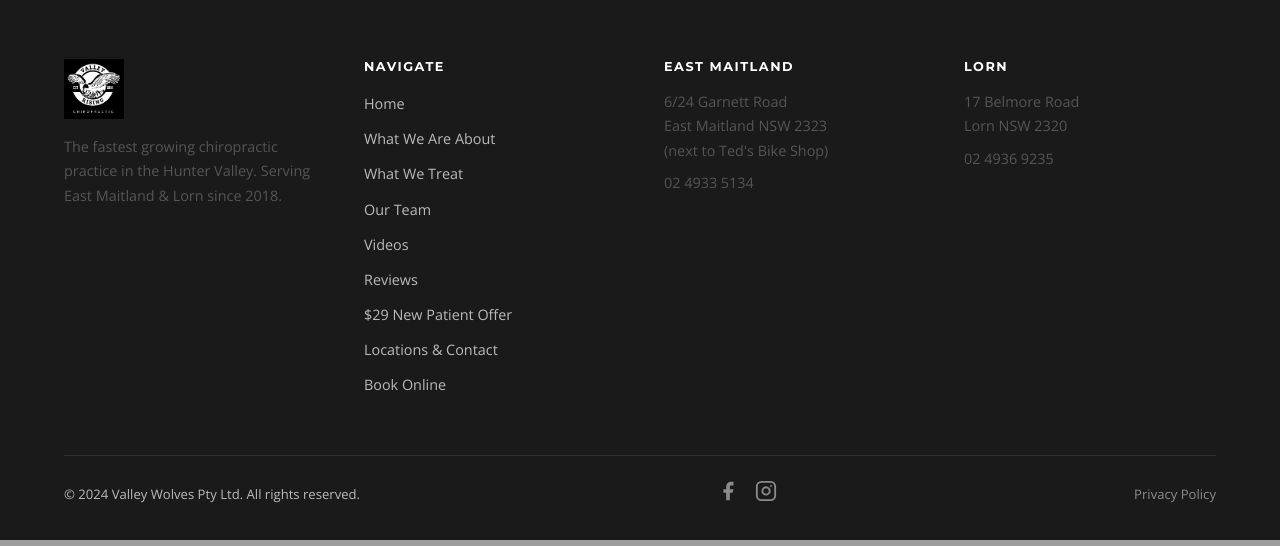
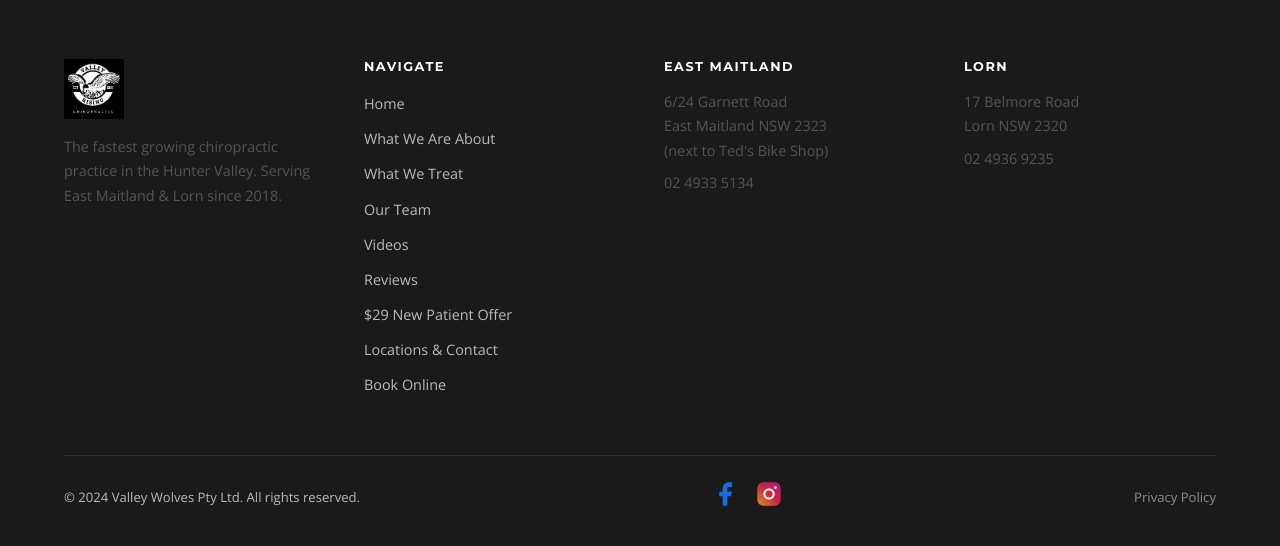
Before and after one commit to mymedsbot/valleyrising-web, a Flask app: page /book in a window 1280 px wide. Shown: the part 1441-1987 px from the top of the page. Run offline with Flask 3, Linux system fonts and the light colour scheme.

Commit message:
Use branded colours for Facebook and Instagram footer icons

```diff
--- a/templates/base.html
+++ b/templates/base.html
@@ -71,11 +71,25 @@
   <div class="footer-bottom">
     <span>© 2024 Valley Wolves Pty Ltd. All rights reserved.</span>
     <div style="display: flex; gap: 16px; align-items: center;">
-      <a href="https://www.facebook.com/share/1FzWyaCXsh/?mibextid=wwXIfr" target="_blank" rel="noopener" aria-label="Facebook" style="color: inherit; opacity: 0.7; transition: opacity 0.2s;" onmouseover="this.style.opacity=1" onmouseout="this.style.opacity=0.7">
-        <svg xmlns="http://www.w3.org/2000/svg" width="22" height="22" viewBox="0 0 24 24" fill="currentColor"><path d="M18 2h-3a5 5 0 0 0-5 5v3H7v4h3v8h4v-8h3l1-4h-4V7a1 1 0 0 1 1-1h3z"/></svg>
+      <a href="https://www.facebook.com/share/1FzWyaCXsh/?mibextid=wwXIfr" target="_blank" rel="noopener" aria-label="Facebook" style="color: #1877F2; transition: opacity 0.2s; opacity: 0.9;" onmouseover="this.style.opacity=1" onmouseout="this.style.opacity=0.9">
+        <svg xmlns="http://www.w3.org/2000/svg" width="28" height="28" viewBox="0 0 24 24" fill="currentColor"><path d="M18 2h-3a5 5 0 0 0-5 5v3H7v4h3v8h4v-8h3l1-4h-4V7a1 1 0 0 1 1-1h3z"/></svg>
       </a>
-      <a href="https://www.instagram.com/valleyrising?igsh=MXVwZ2swNXJhYXVtMg%3D%3D&utm_source=qr" target="_blank" rel="noopener" aria-label="Instagram" style="color: inherit; opacity: 0.7; transition: opacity 0.2s;" onmouseover="this.style.opacity=1" onmouseout="this.style.opacity=0.7">
-        <svg xmlns="http://www.w3.org/2000/svg" width="22" height="22" viewBox="0 0 24 24" fill="none" stroke="currentColor" stroke-width="2" stroke-linecap="round" stroke-linejoin="round"><rect x="2" y="2" width="20" height="20" rx="5" ry="5"/><path d="M16 11.37A4 4 0 1 1 12.63 8 4 4 0 0 1 16 11.37z"/><line x1="17.5" y1="6.5" x2="17.51" y2="6.5"/></svg>
+      <a href="https://www.instagram.com/valleyrising?igsh=MXVwZ2swNXJhYXVtMg%3D%3D&utm_source=qr" target="_blank" rel="noopener" aria-label="Instagram" style="transition: opacity 0.2s; opacity: 0.9;" onmouseover="this.style.opacity=1" onmouseout="this.style.opacity=0.9">
+        <svg xmlns="http://www.w3.org/2000/svg" width="28" height="28" viewBox="0 0 24 24">
+          <defs>
+            <linearGradient id="ig-grad" x1="0%" y1="100%" x2="100%" y2="0%">
+              <stop offset="0%" style="stop-color:#f09433"/>
+              <stop offset="25%" style="stop-color:#e6683c"/>
+              <stop offset="50%" style="stop-color:#dc2743"/>
+              <stop offset="75%" style="stop-color:#cc2366"/>
+              <stop offset="100%" style="stop-color:#bc1888"/>
+            </linearGradient>
+          </defs>
+          <rect x="2" y="2" width="20" height="20" rx="5" ry="5" fill="url(#ig-grad)"/>
+          <rect x="2" y="2" width="20" height="20" rx="5" ry="5" fill="none" stroke="white" stroke-width="0"/>
+          <circle cx="12" cy="12" r="4" fill="none" stroke="white" stroke-width="2"/>
+          <circle cx="17.5" cy="6.5" r="1.2" fill="white"/>
+        </svg>
       </a>
     </div>
     <span><a href="/privacy">Privacy Policy</a></span>
```
